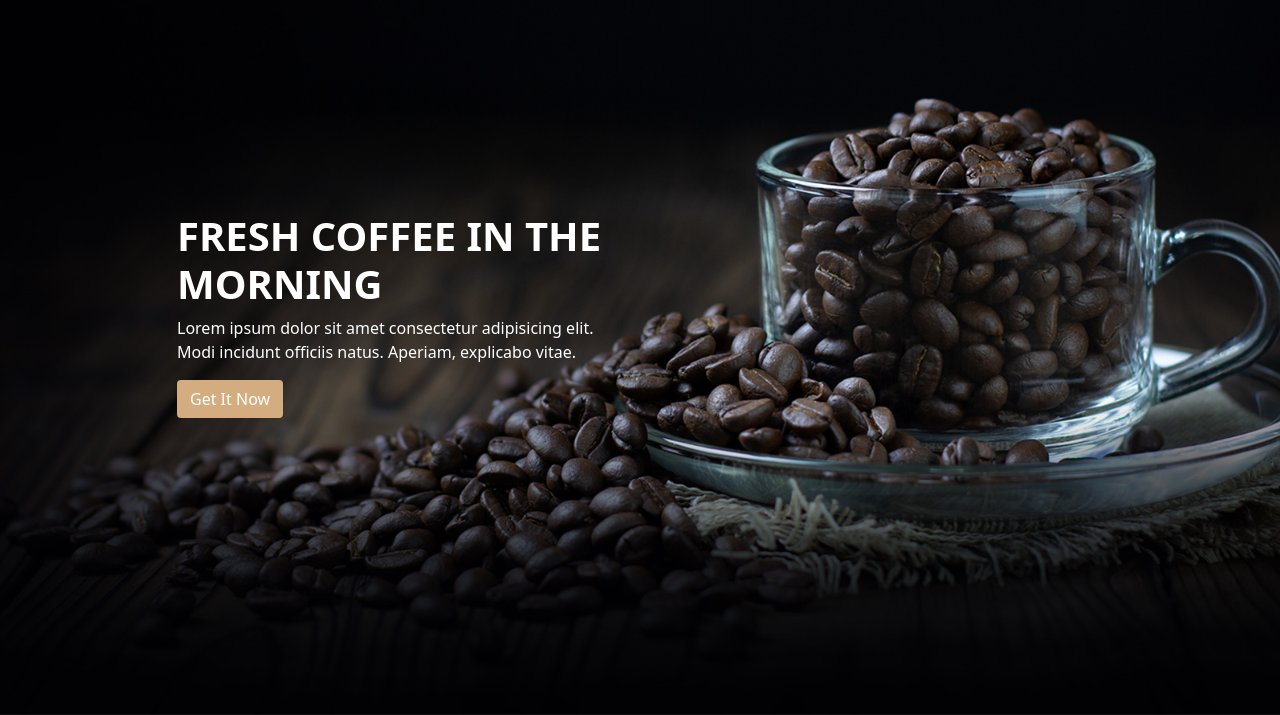
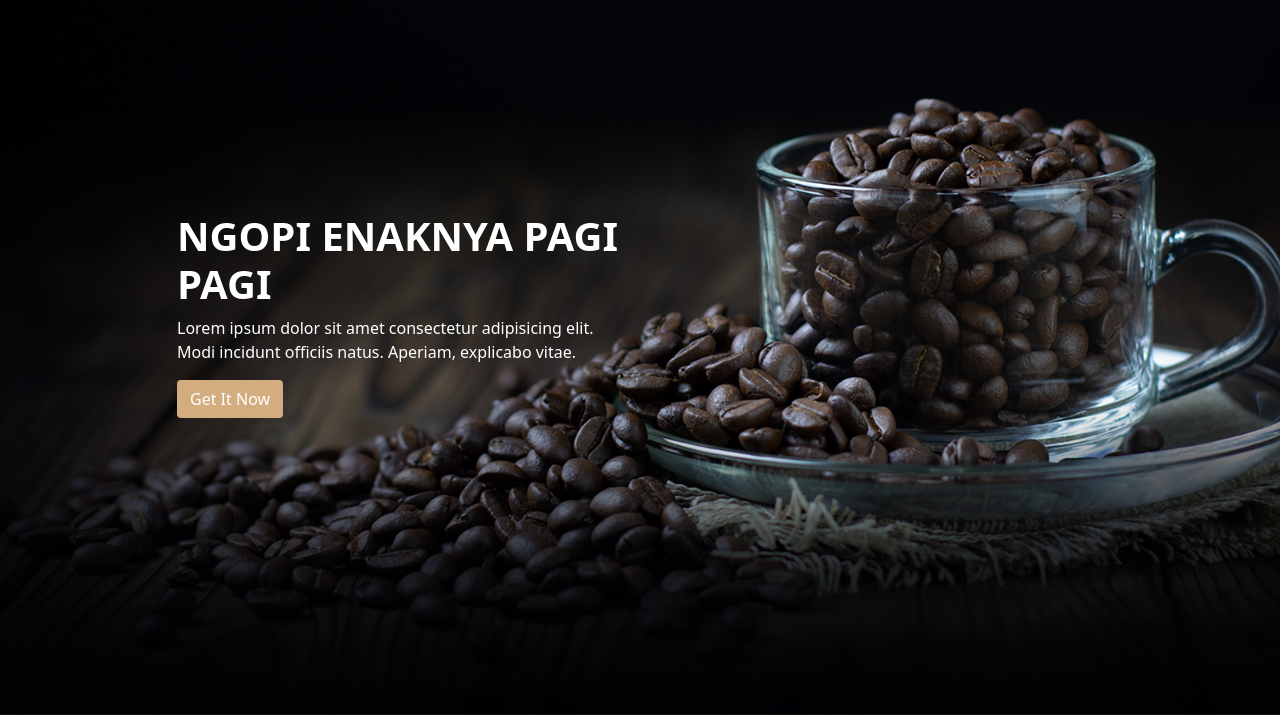
Before and after one commit to MuammarRizal31/Landing-page-coffe.github.io, a plain HTML site: page index.html in a window 1280 px wide. Shown: the part 85-800 px from the top of the page. Drawn offline with nearby package versions, Linux system fonts and the light colour scheme.

Commit message:
Mengubah h1

```diff
--- a/index.html
+++ b/index.html
@@ -69,7 +69,7 @@
       <div class="container">
         <div class="row">
           <div class="col-12 col-md-5 text-white offset-md-1">
-            <h1 class="fw-bold fs-1">FRESH COFFEE IN THE MORNING</h1>
+            <h1 class="fw-bold fs-1">NGOPI ENAKNYA PAGI PAGI</h1>
             <p>Lorem ipsum dolor sit amet consectetur adipisicing elit. Modi incidunt officiis natus. Aperiam, explicabo vitae.</p>
             <div class="button">
               <button class="btn bg-coffee text-white">Get It Now</button>
```
